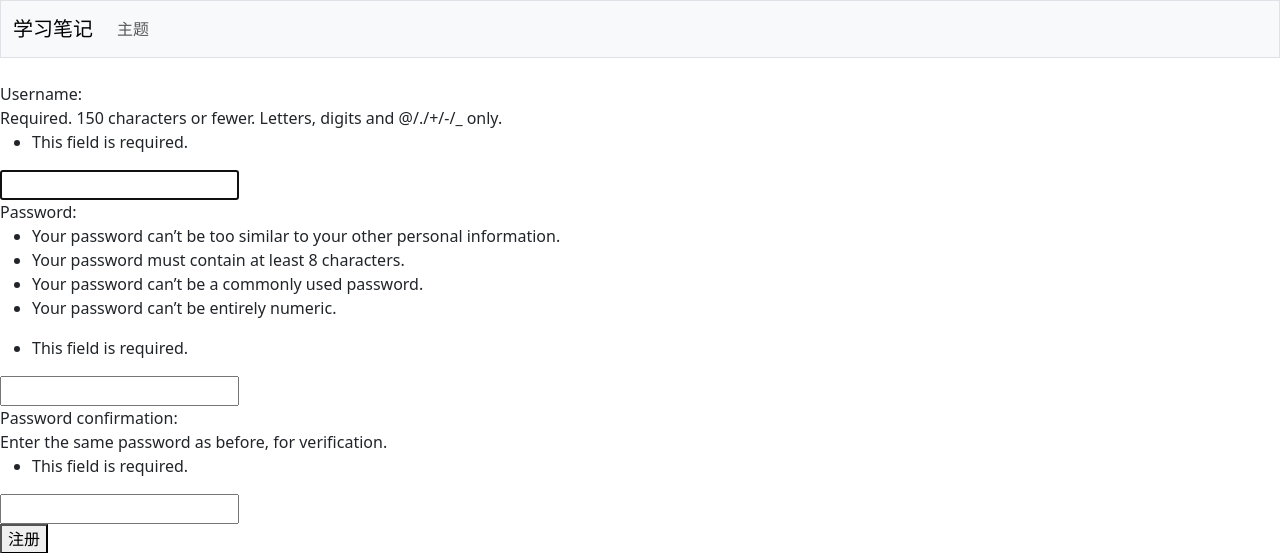
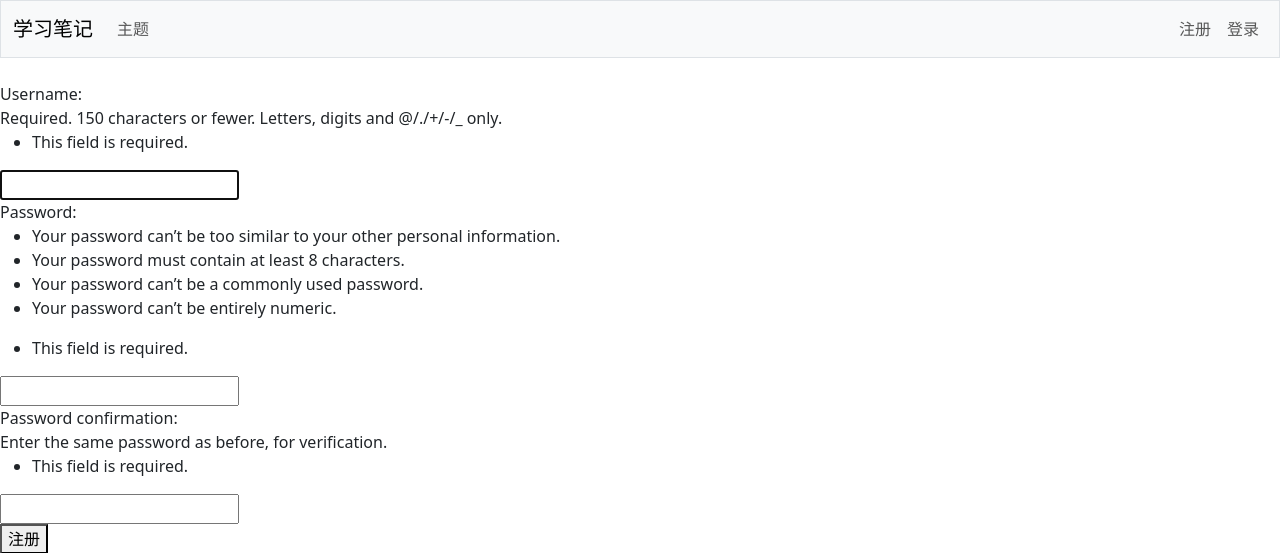
Before and after one commit to Yanxinle1123/ll_project, a Django app: page /accounts/register/ in a window 1280 px wide. Shown: the top 553 px of the page. Run offline with Django 5.2, Linux system fonts and the light colour scheme; some libraries are stand-ins or nearby versions.

Commit message:
更新: 添加与用户相关的链接

```diff
--- a/learning_logs/templates/learning_logs/base.html
+++ b/learning_logs/templates/learning_logs/base.html
@@ -21,6 +21,19 @@
                 <li class="nav-item">
                     <a class="nav-link" href="{% url 'learning_logs:topics' %}">主题</a></li>
             </ul> <!-- 定义导航栏左侧链接的代码到此结束 -->
+            <!-- 与账户相关的链接 -->
+            <ul class="navbar-nav ms-auto mb-2 mb-md-0">
+                {% if user.is_authenticated %}
+                    <li class="nav-item">
+                        <span class="navbar-text me-2">你好, {{ user.username }}
+                            </span></li>
+                {% else %}
+                    <li class="nav-item">
+                        <a class="nav-link" href="{% url 'accounts:register' %}">注册</a></li>
+                    <li class="nav-item">
+                        <a class="nav-link" href="{% url 'accounts:login' %}">登录</a></li>
+                {% endif %}
+            </ul> <!-- 与用户相关的链接到此结束 -->
         </div> <!-- 定义导航栏可折叠部分的代码到此结束 -->
     </div> <!-- 定义导航栏容器的的代码到此结束 -->
 </nav> <!-- 定义导航栏的代码到此结束 -->
```
